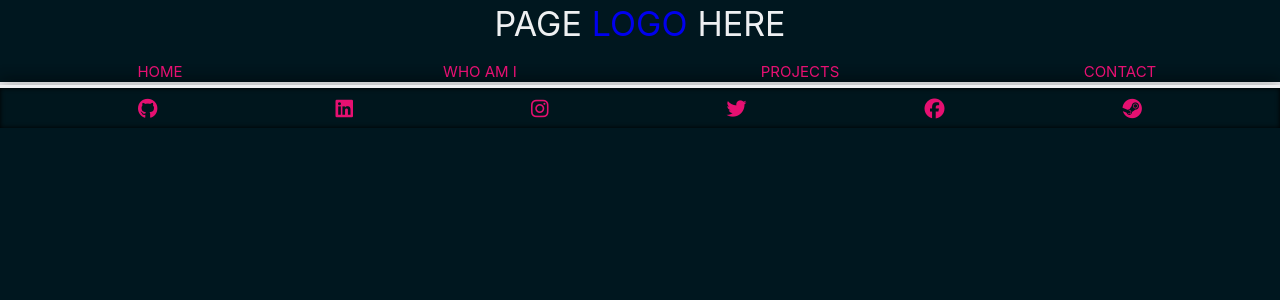
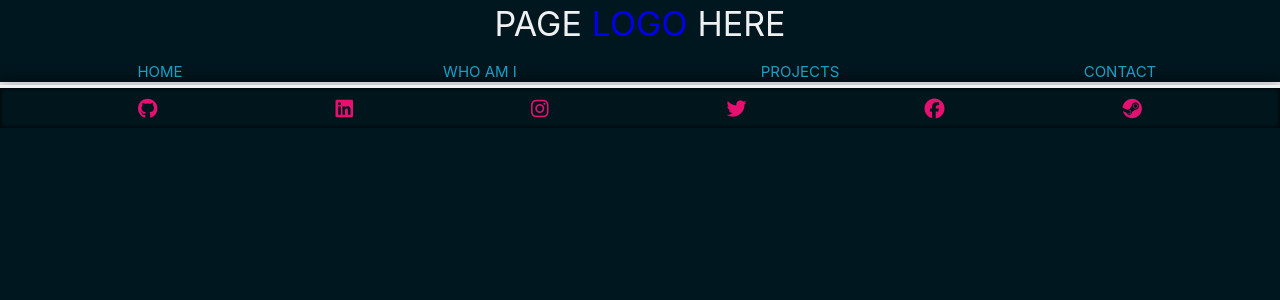
Before and after one commit to Zeverai/pp-z--cli, a React (Create React App) app: page /hobbies in a window 1280 px wide. Shown: the top 300 px of the page. Built offline with nearby package versions, Linux system fonts and the light colour scheme.

Commit message:
Changed highlight color

```diff
--- a/src/css/Global.css
+++ b/src/css/Global.css
@@ -26,6 +26,7 @@
    /* _________________________________________________________________| COLORS */
    --dark: hsla(194, 100%, 6%, 1);
    --medium: hsla(27, 13%, 52%, 1);
-   --vibrant: hsla(333, 100%, 53%, 0.901);
+   --vibrant: hsla(194, 79%, 45%, 0.974);
+   --og-vibrant: hsla(333, 100%, 53%, 0.901);
    --cultured: hsla(210, 13%, 94%, 1);
 }
```
